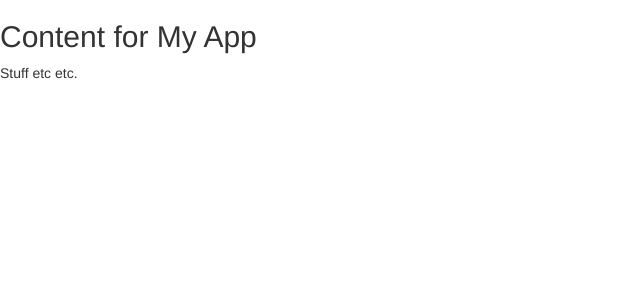
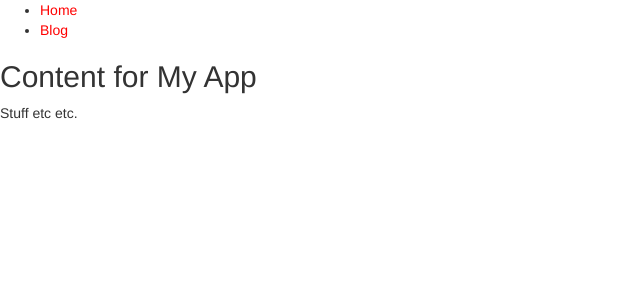
Before and after one commit to ArthurLinss/django-postgres, a Django app: page /home/ in a window 1280 px wide. Shown: the top 300 px of the page, without its empty margins (0-640 px from the left). Run offline with Django 4.2, Linux system fonts and the light colour scheme; some libraries are stand-ins or nearby versions.

Commit message:
basics of statics and css

```diff
--- /dev/null
+++ b/testdb/static/testdb/style.css
@@ -0,0 +1,3 @@
+li a {
+    color: red;
+}
--- a/testdb/templates/testdb/base.html
+++ b/testdb/templates/testdb/base.html
@@ -9,12 +9,28 @@
 <!-- Latest compiled JavaScript -->
 <script src="https://maxcdn.bootstrapcdn.com/bootstrap/3.4.1/js/bootstrap.min.js"></script>
 
+{% load static %}
+<link rel="stylesheet" type="text/css" href="{% static 'testdb/style.css' %}">
+
 <html>
-    <head>
-        <title>TestDB</title>
-    </head>
+<head>
+    <title>{% block title %} My amazing site {% endblock %}</title>
+</head>
+
 
     <body>
-    {% block content %}{% endblock content %}
+        <div id="sidebar">
+            {% block sidebar %}
+            <ul>
+                <li><a href="/home/">Home</a></li>
+                <li><a href="/blog/">Blog</a></li>
+            </ul>
+            {% endblock %}
+        </div>
+
+        <div id="content">
+            {% block content %}{% endblock %}
+        </div>
+
     </body>
 </html>
--- a/testdb/templates/testdb/main.html
+++ b/testdb/templates/testdb/main.html
@@ -1,6 +1,10 @@
 {% extends "base.html" %}
+{% block title %} Home {% endblock title %}
+
 
 {% block content %}
+ <div>
     <h2>Content for My App</h2>
     <p>Stuff etc etc.</p>
+ </div>
 {% endblock content %}
```
Also changed, not shown: testdb/templates/testdb/sidebar.html (added).
